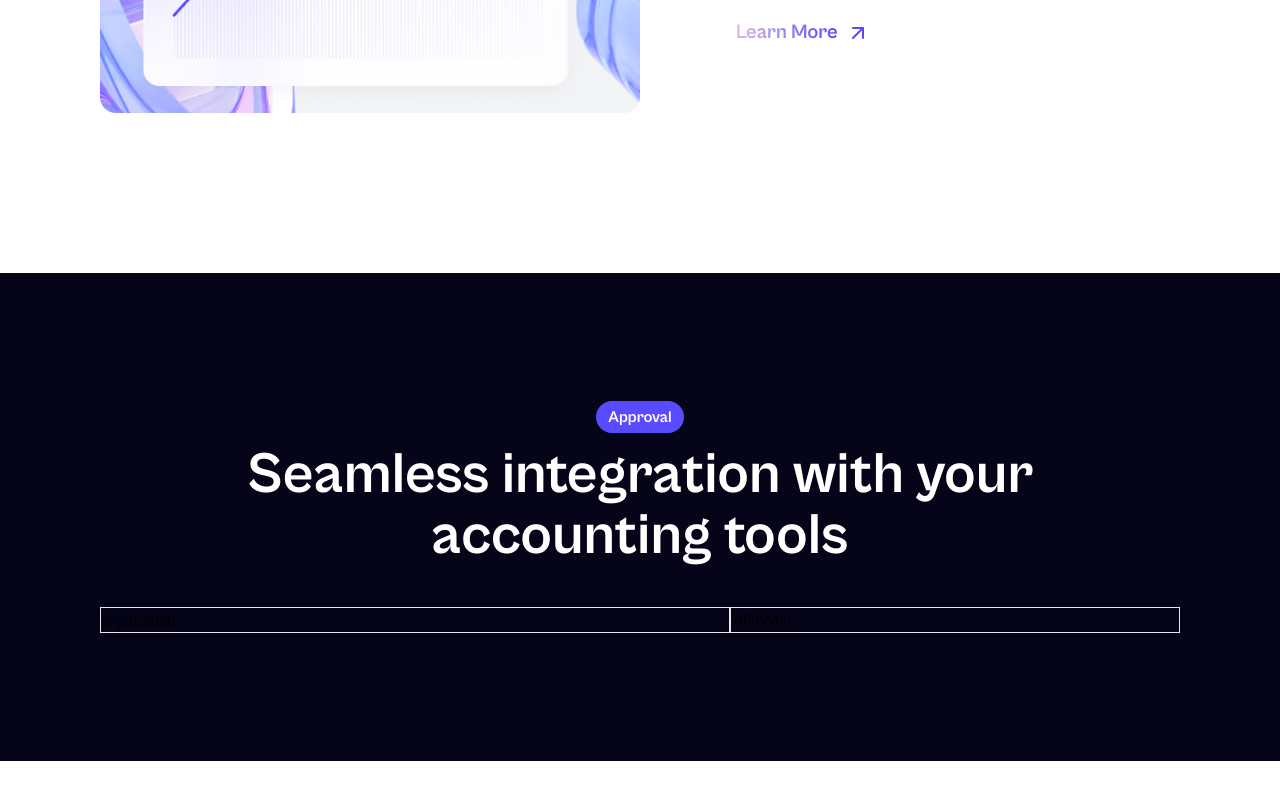
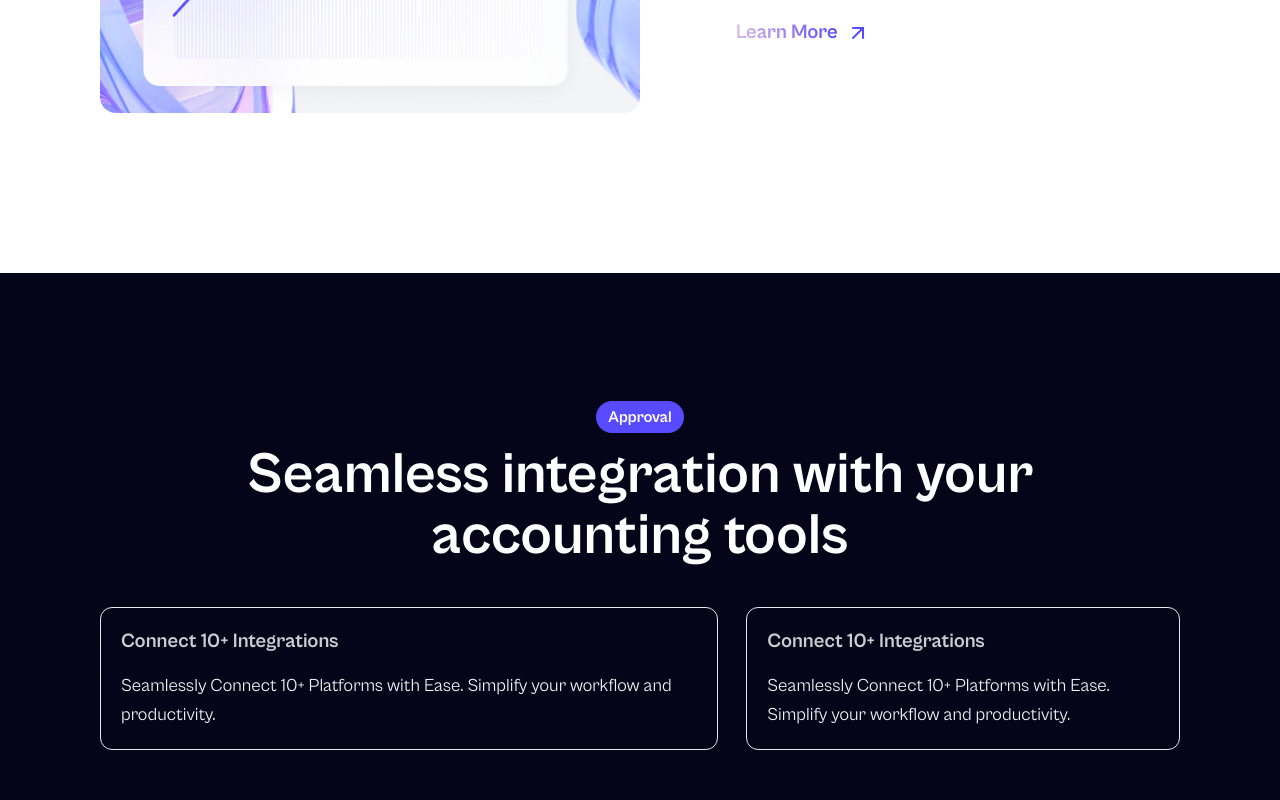
Before and after one commit to skupta12/DoWhith, a Next.js app: page / in a window 1280 px wide. Shown: the part 4705-5505 px from the top of the page. Before the commit the page ends 5466 px from the top, so only its background shows below. Built offline with nearby package versions, Linux system fonts and the light colour scheme.

Commit message:
Moveline.tsx, Seamless.tsx, update style.ts

```diff
--- a/src/components/sections/home/MoveLine.tsx
+++ b/src/components/sections/home/MoveLine.tsx
@@ -14,7 +14,7 @@ import { motion, useScroll, useTransform } from "framer-motion"
 const MoveLine = () => {
 
   return (
-    <section className="lg:pb-32 pb-16">
+    <section className="lg:pb-32 pb-16 lg:block hidden">
       <MaxWidthWrapper>
         <div className="relative">
         <motion.div    >
--- a/src/components/sections/home/Seamless.tsx
+++ b/src/components/sections/home/Seamless.tsx
@@ -17,9 +17,29 @@ const Seamless = () => {
               </h2>
             </div>
           </div>
-          <div className="grid grid-cols-12 gap-0">
-            <div className="col-span-7 border">ghggbgbgb</div>
-            <div className="col-span-5 border">vffvfvvfvf</div>
+          <div className="grid grid-cols-12 gap-7">
+            <div className="col-span-7">
+              <div className="flex flex-col gap-y-4 border rounded-xl p-5 ">
+                <h3 className={`${styles.heading3V} text-white opacity-80`}>
+                  Connect 10+ Integrations
+                </h3>
+                <p className={`${styles.paragraph} text-white opacity-70`}>
+                  Seamlessly Connect 10+ Platforms with Ease. Simplify your
+                  workflow and productivity.
+                </p>
+              </div>
+            </div>
+            <div className="col-span-5">
+              <div className="flex flex-col gap-y-4 border rounded-xl p-5 ">
+                <h3 className={`${styles.heading3V} text-white opacity-80`}>
+                  Connect 10+ Integrations
+                </h3>
+                <p className={`${styles.paragraph} text-white opacity-70`}>
+                  Seamlessly Connect 10+ Platforms with Ease. Simplify your
+                  workflow and productivity.
+                </p>
+              </div>
+            </div>
           </div>
         </div>
       </MaxWidthWrapper>
--- a/src/style.ts
+++ b/src/style.ts
@@ -7,6 +7,7 @@ const styles = {
     heading2V: "lg:text-[58px] md:text-[48px] text-[36px] leading-[1.05] font-semibold",
 
     heading3: "text-primary-100 lg:text-[24px] text-[22px] font-semibold leading-[1.4]",
+    heading3V: "text-primary-100 text-[20px] font-semibold leading-[1.4]",
     // heading4: "lg:text-[22px] md:text-[18px] text-[17px] font-medium leading-tight",
     // heading5: "lg:text-[18px] font-medium leading-tight",
     // heading6: "text-[16px] font-medium leading-tight",
```
